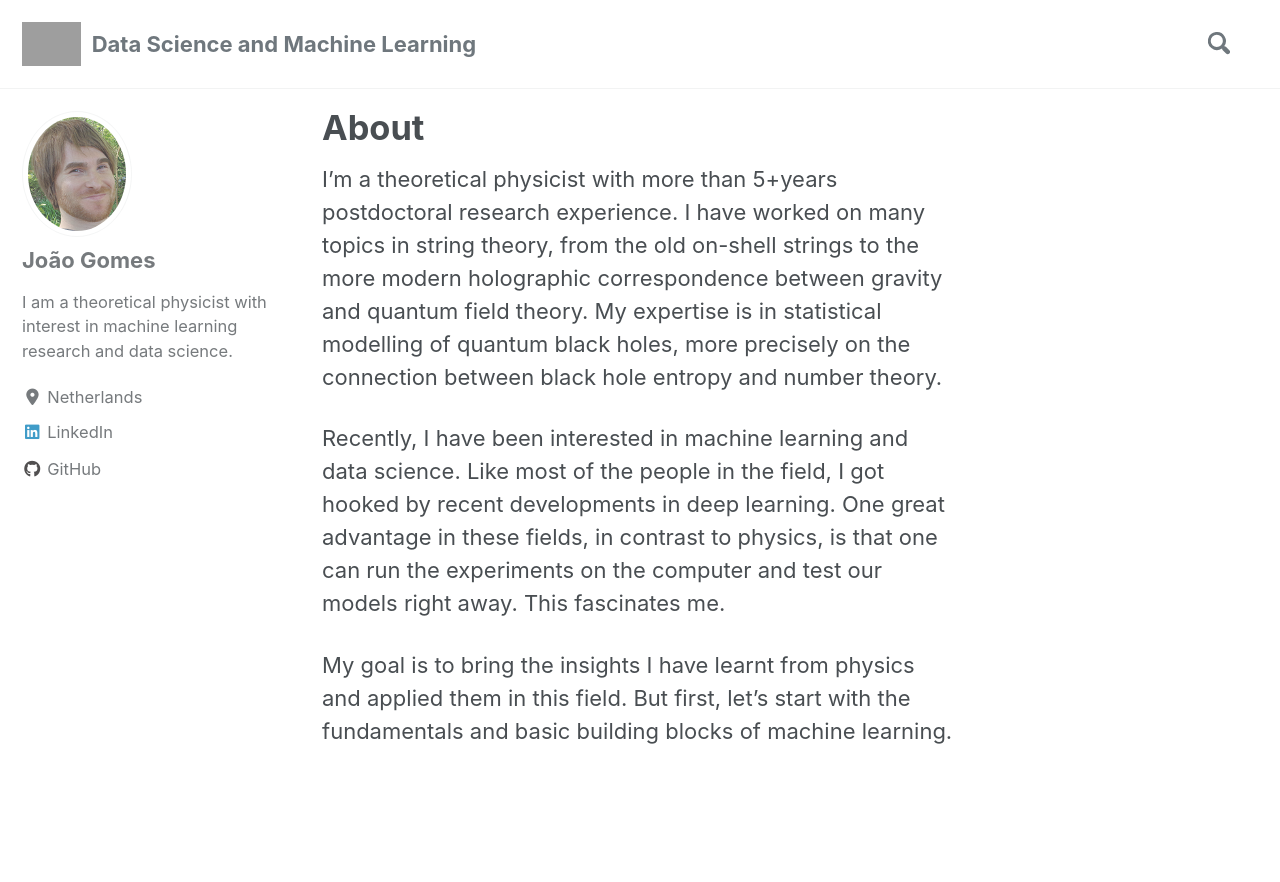
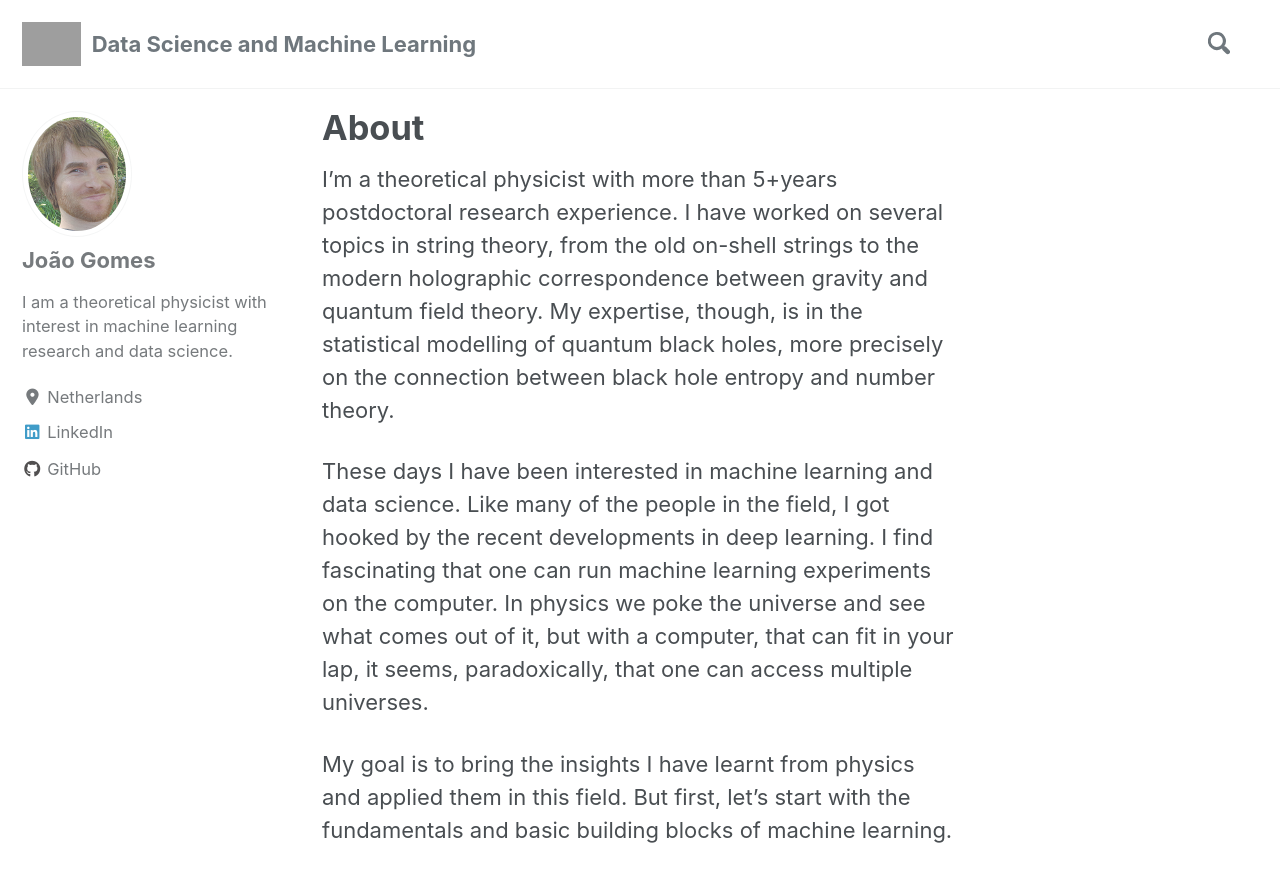
Before and after one commit to joaomvg/ml-pelican-website, a Jekyll site: the page built from _pages/about.md, in a window 1280 px wide and 900 px high. Shown: the top 882 px of the window. Built offline with Jekyll 4.4.1, drawn with Linux system fonts in a browser that asks for light colours; cached includes are drawn as plain includes; nearby versions of some CDN libraries; grey boxes are pictures that could not be loaded.

Commit message:
updated about

```diff
--- a/_pages/about.md
+++ b/_pages/about.md
@@ -5,8 +5,8 @@ permalink: /about/
 
 ---
 
-I'm a theoretical physicist with more than 5+years postdoctoral research experience. I have worked on many topics in string theory, from the old on-shell strings to the more modern holographic correspondence between gravity and quantum field theory. My expertise is in statistical modelling of quantum black holes, more precisely on the connection between black hole entropy and number theory.
+I'm a theoretical physicist with more than 5+years postdoctoral research experience. I have worked on several topics in string theory, from the old on-shell strings to the modern holographic correspondence between gravity and quantum field theory. My expertise, though, is in the statistical modelling of quantum black holes, more precisely on the connection between black hole entropy and number theory.
 
-Recently, I have been interested in machine learning and data science. Like most of the people in the field, I got hooked by recent developments in deep learning. One great advantage in these fields, in contrast to physics, is that one can run the experiments on the computer and test our models right away. This fascinates me.
+These days I have been interested in machine learning and data science. Like many of the people in the field, I got hooked by the recent developments in deep learning. I find fascinating that one can run machine learning experiments on the computer. In physics we poke the universe and see what comes out of it, but with a computer, that can fit in your lap, it seems, paradoxically, that one can access multiple universes.
 
 My goal is to bring the insights I have learnt from physics and applied them in this field. But first, let's start with the fundamentals and basic building blocks of machine learning.
```
